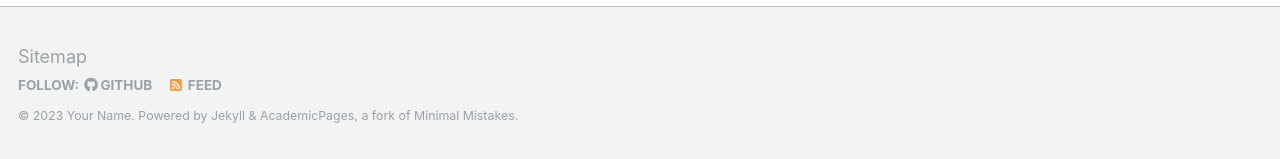
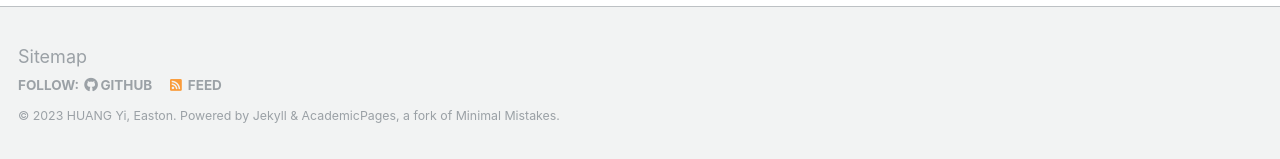
Before and after one commit to easton-hy/easton-hy.github.io, a Jekyll site: the page built from _pages/about.md, in a window 1280 px wide and 900 px high, scrolled down 2463 px. Shown: the part 738-897 px from the top of the window. Built offline with Jekyll 4.4.1, drawn with Linux system fonts in a browser that asks for light colours; some web fonts are replaced.

Commit message:
Update _config.yml

```diff
--- a/_config.yml
+++ b/_config.yml
@@ -9,9 +9,9 @@
 locale                   : "en-US"
 title                    : "Your Name / Site Title"
 title_separator          : "-"
-name                     : &name "Your Name"
+name                     : &name "HUANG Yi, Easton"
 description              : &description "personal description"
-url                      : https://academicpages.github.io # the base hostname & protocol for your site e.g. "https://mmistakes.github.io"
+url                      : https://eastonhy.github.io # the base hostname & protocol for your site e.g. "https://mmistakes.github.io"
 baseurl                  : "" # the subpath of your site, e.g. "/blog"
 repository               : "academicpages/academicpages.github.io"
 teaser                   :  # filename of teaser fallback teaser image placed in /images/, .e.g. "500x300.png"
```
